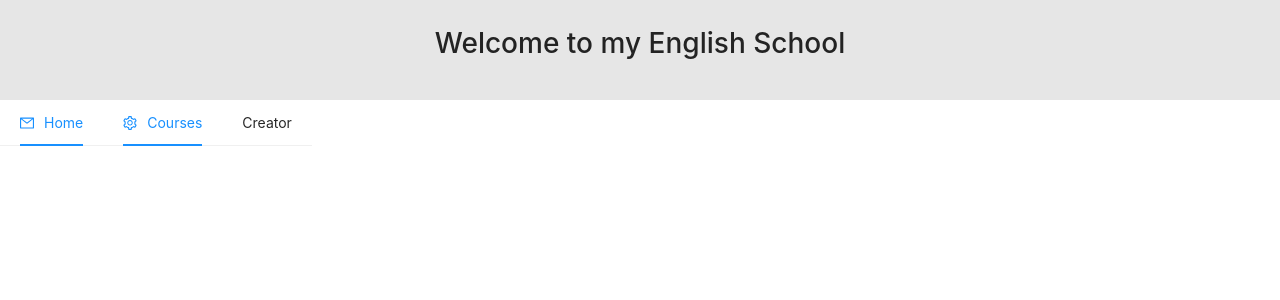
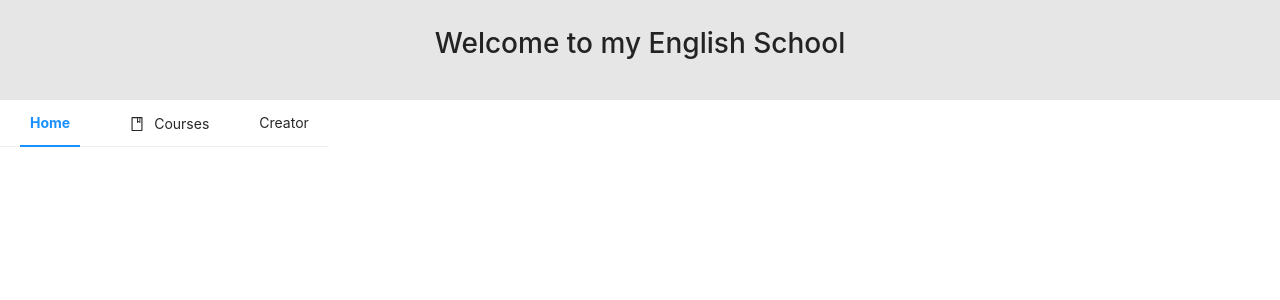
Before and after one commit to LeonLSV/English-School, a React (Create React App) app: page / in a window 1280 px wide. Shown: the top 300 px of the page. Built offline with nearby package versions, Linux system fonts and the light colour scheme.

Commit message:
[update] menu

```diff
--- a/src/components/ClassList/index.js
+++ b/src/components/ClassList/index.js
@@ -22,7 +22,7 @@ import { Link } from "./styled";
 // };
 
 import { Menu } from "antd";
-import { MailOutlined, SettingOutlined } from "@ant-design/icons";
+import { BookOutlined } from "@ant-design/icons";
 
 const { SubMenu } = Menu;
 
@@ -43,21 +43,26 @@ class MenuClass extends React.Component {
         onClick={this.handleClick}
         selectedKeys={[current]}
         mode="horizontal">
-        <Menu.Item key="mail" icon={<MailOutlined />}>
-          Home
+        <Menu.Item key="mail">
+          <Link to="/">Home</Link>
         </Menu.Item>
 
-        <SubMenu key="SubMenu" icon={<SettingOutlined />} title="Courses">
-          {/* <Menu.ItemGroup title="Estrategias"> */}
-          <Link to="/estrategias-para-aprender-ingles-online">
-            <Menu.Item key="setting:1">
-              Estrategias para aprender inglés online
-            </Menu.Item>
-          </Link>
-          <Link to="/ingles-para-principiantes">
-            <Menu.Item key="setting:2">Inglés para principiantes</Menu.Item>
-          </Link>
-          {/* </Menu.ItemGroup> */}
+        <SubMenu
+          style={{ margin: "0 10px" }}
+          key="SubMenu"
+          icon={<BookOutlined />}
+          title="Courses">
+          <Menu.Item key="setting:1">
+            <Link to="/estrategias-para-aprender-ingles-online">
+              Estrategias para aprender inglés online{" "}
+            </Link>
+          </Menu.Item>
+
+          <Menu.Item key="setting:2">
+            <Link to="/ingles-para-principiantes">
+              Inglés para principiantes
+            </Link>
+          </Menu.Item>
         </SubMenu>
         <Menu.Item key="alipay">
           <a
--- a/src/components/ClassList/styled.js
+++ b/src/components/ClassList/styled.js
@@ -10,9 +10,10 @@ export const Link = styled(LinkRouter)`
   outline: none;
   cursor: pointer;
   line-height: 35px;
+  margin: 10px;
 
   &[aria-current] {
-    color: green;
+    color: #1670c2;
     ${fadeIn({ time: "1s" })};
   }
 `;
```
Also changed, not shown: 1 other file (tests, documents, lock files or other folders).
